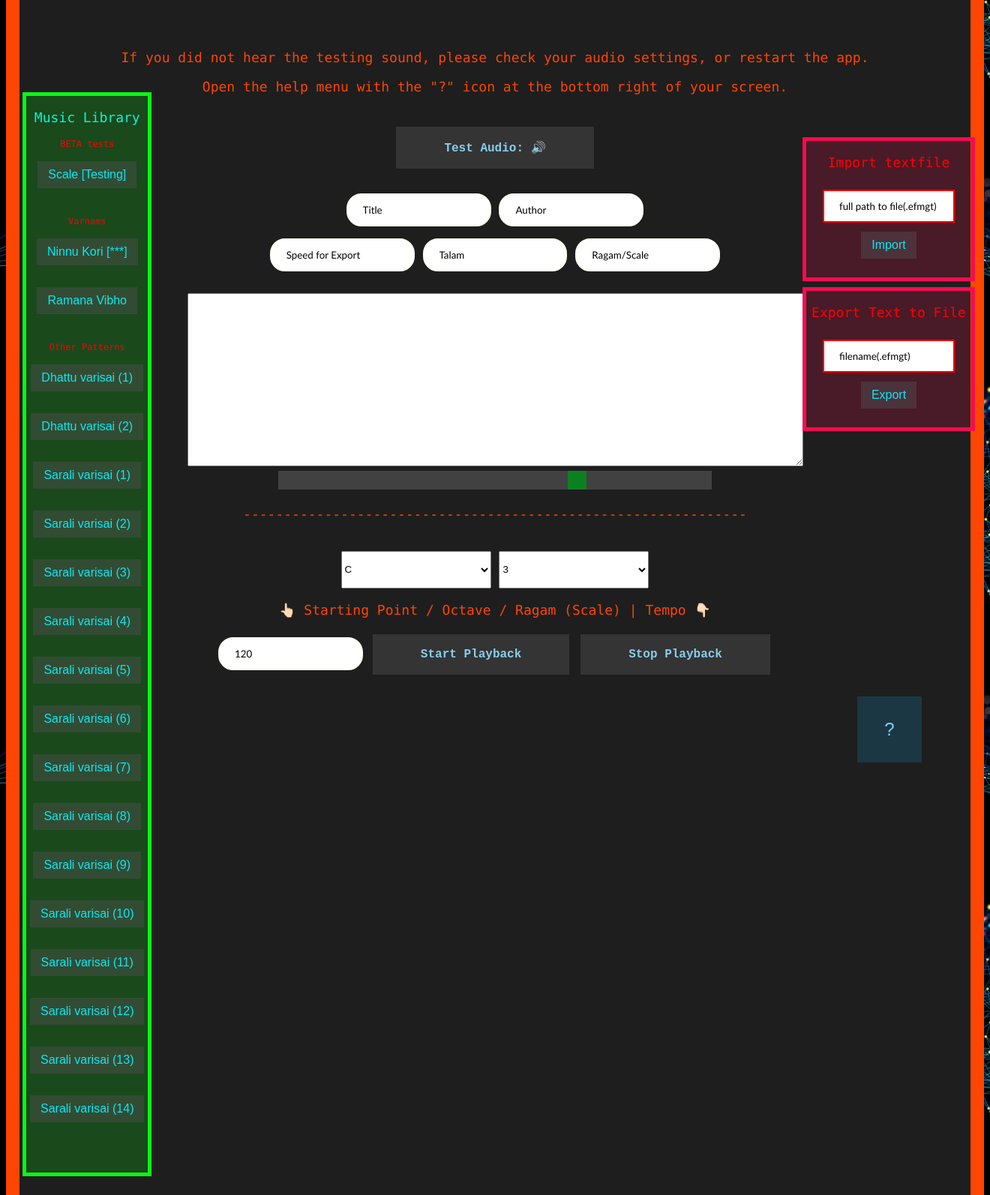
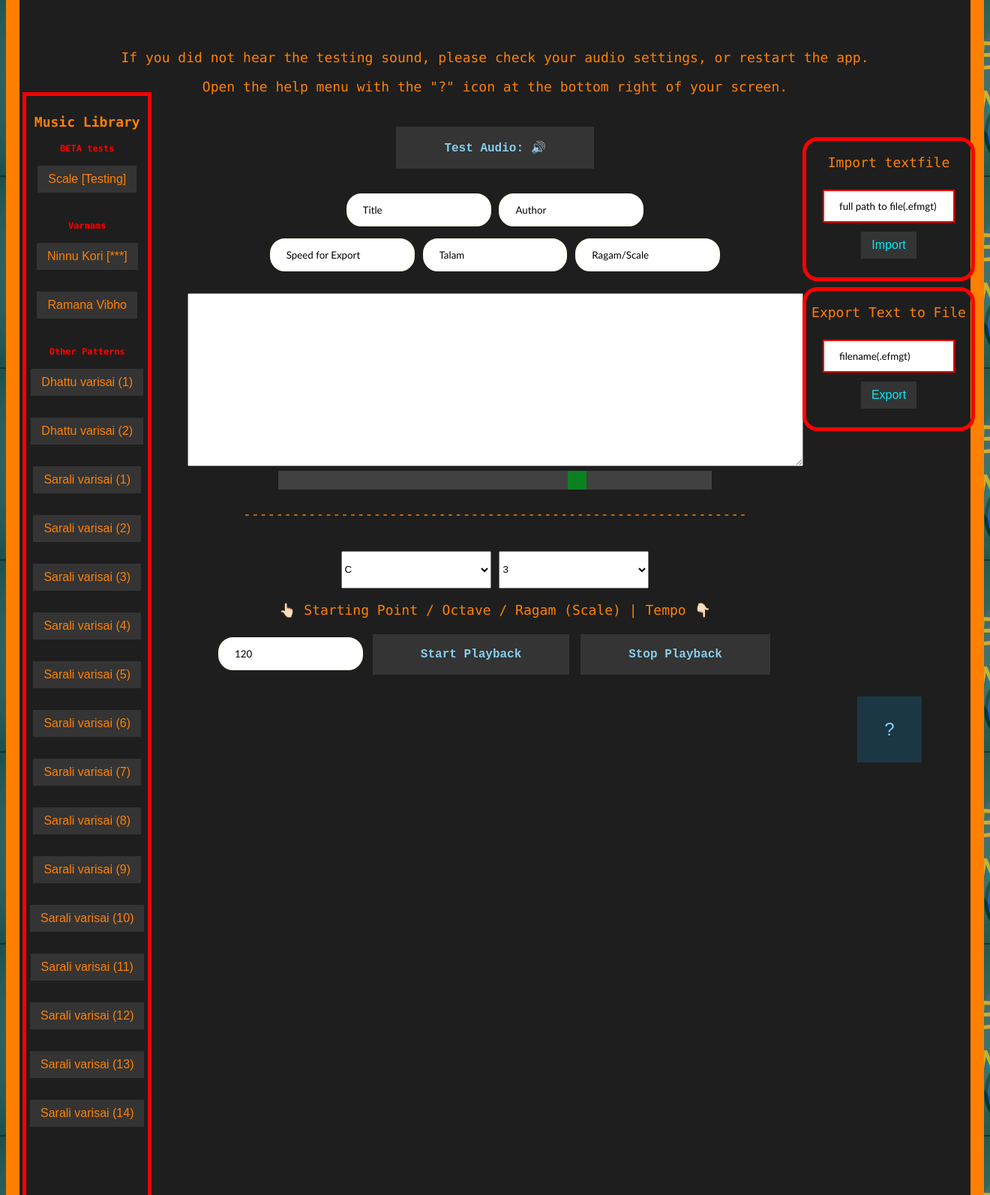
Before and after one commit to TrellixVulnTeam/MidiGen_8ER2, an Electron app: page index.html in a window 1320 px wide. Shown: the part 277-1871 px from the top of the page at 75% size. Drawn offline with Linux system fonts and the light colour scheme; no server answers.

Commit message:
New Color Changes

```diff
--- a/index.html
+++ b/index.html
@@ -3,12 +3,12 @@
 <head>
 <style>
 body {
-background-image: url("pic.jpg");
+background-image: url("icon.png");
 }
 .center {
   text-align: center;
-  border: 18px solid orangered;
-  color: orangered;
+  border: 18px solid rgb(255, 128, 0);
+  color: rgb(255, 128, 0);
   font-family: "Lucida Console", fantasy;
   height: 900vh;
   background-position: center;
@@ -65,25 +65,28 @@ background-image: url("pic.jpg");
   position:absolute;
   top: 400px;
   left: 30px;
-  border: 5px solid rgb(12, 245, 24);
-  background-color: rgba(12, 245, 24, 0.2);
+  border: 5px solid red;
 }
 
 .thexpod{
   position:absolute;
+  color: rgb(7, 234, 246);
   top: 660px;
   right: 20px;
-  border: 5px solid rgb(245, 12, 82);
-  background-color: rgba(245, 12, 82, 0.2);
+  border: 5px solid red;
   width: 220px;
+  border-radius: 20px;
+  color: rgb(7, 234, 246);
 }
 .thimpod{
   position:absolute;
+  color: rgb(7, 234, 246);
   top: 460px;
   right: 20px;
-  border: 5px solid rgb(245, 12, 82);
-  background-color: rgba(245, 12, 82, 0.2);
+  border: 5px solid red;
   width: 220px;
+  border-radius: 20px;
+  color: rgb(7, 234, 246);
 }
 .slidecontainer {
   width: 100%;
@@ -122,7 +125,7 @@ background-image: url("pic.jpg");
 
 .bbbin {
     border: 2px solid blue;
-    background-color: rgba(255, 251, 0, 0.8);
+    background-color: rgba(0, 42, 255, 0.8);
 }
 
 input[type=text] {
@@ -140,11 +143,12 @@ form {
 }
 
 </style>
+<link rel=stylesheet href=styles.css id=stylesheetpage>
 </head>
 <body>
 
 <div class=center id="newcent">
-<h1 style="color:orange; font-weight: 500; font-family: Impact, Haettenschweiler, 'Arial Narrow Bold', sans-serif; font-style: oblique; font-size:90px">MidiGen v1.0.01 BETA</h1><br>
+<h1 style="color:rgb(255, 128, 0); font-weight: 500; font-family: Impact, Haettenschweiler, 'Arial Narrow Bold', sans-serif; font-style: oblique; font-size:90px">MidiGen v1.0.01 BETA</h1><br>
 <br>
 <p>If you did not hear the testing sound, please check your audio settings, or restart the app. </p>
 <p>Open the help menu with the "?" icon at the bottom right of your screen.</p><br>
@@ -741,39 +745,39 @@ S^ N D P M G R S`
 
 </div>
 <div name="Libs" class="theLibDiv">
-    <p style="color:rgb(12, 245, 210)">Music Library</p>
+    <h4 style="color:rgb(255, 128, 0)">Music Library</p>
     <p style="font-size:8px"></p>
     <p style="color:red; font-size:12px">BETA tests</p>
-    <input type="button" value="Scale [Testing]" class="littlebutton" onclick="Scale()"> <br> <br>
+    <input type="button" value="Scale [Testing]" class="littlebutton" onclick="Scale()" style="color:rgb(255, 128, 0)"> <br> <br>
     <p style="color:red; font-size:12px">Varnams</p>
-    <input type="button" value="Ninnu Kori [***]" class="littlebutton" onclick="NinnoKoi()"> <br> <br>
-    <input type="button" value="Ramana Vibho" class="littlebutton" onclick="RamanaVibho()"> <br> <br>
+    <input type="button" value="Ninnu Kori [***]" class="littlebutton" onclick="NinnoKoi()" style="color:rgb(255, 128, 0)"> <br> <br>
+    <input type="button" value="Ramana Vibho" class="littlebutton" onclick="RamanaVibho()" style="color:rgb(255, 128, 0)"> <br> <br>
     <p style="color:red; font-size:12px">Other Patterns</p>
-    <input type="button" value="Dhattu varisai (1)" class="littlebutton" onclick="DhattuOne()"> <br> <br>
-    <input type="button" value="Dhattu varisai (2)" class="littlebutton" onclick="DhattuTwo()"> <br> <br>
-    <input type="button" value="Sarali varisai (1)" class="littlebutton" onclick="Sarali(1)"> <br> <br>
-    <input type="button" value="Sarali varisai (2)" class="littlebutton" onclick="Sarali(2)"> <br> <br>
-    <input type="button" value="Sarali varisai (3)" class="littlebutton" onclick="Sarali(3)"> <br> <br>
-    <input type="button" value="Sarali varisai (4)" class="littlebutton" onclick="Sarali(4)"> <br> <br>
-    <input type="button" value="Sarali varisai (5)" class="littlebutton" onclick="Sarali(5)"> <br> <br>
-    <input type="button" value="Sarali varisai (6)" class="littlebutton" onclick="Sarali(6)"> <br> <br>
-    <input type="button" value="Sarali varisai (7)" class="littlebutton" onclick="Sarali(7)"> <br> <br>
-    <input type="button" value="Sarali varisai (8)" class="littlebutton" onclick="Sarali(8)"> <br> <br>
-    <input type="button" value="Sarali varisai (9)" class="littlebutton" onclick="Sarali(9)"> <br> <br>
-    <input type="button" value="Sarali varisai (10)" class="littlebutton" onclick="Sarali(10)"> <br> <br>
-    <input type="button" value="Sarali varisai (11)" class="littlebutton" onclick="Sarali(11)"> <br> <br>
-    <input type="button" value="Sarali varisai (12)" class="littlebutton" onclick="Sarali(12)"> <br> <br>
-    <input type="button" value="Sarali varisai (13)" class="littlebutton" onclick="Sarali(13)"> <br> <br>
-    <input type="button" value="Sarali varisai (14)" class="littlebutton" onclick="Sarali(14)"> <br> <br>
+    <input type="button" value="Dhattu varisai (1)" class="littlebutton" onclick="DhattuOne()" style="color:rgb(255, 128, 0)"> <br> <br>
+    <input type="button" value="Dhattu varisai (2)" class="littlebutton" onclick="DhattuTwo()" style="color:rgb(255, 128, 0)"> <br> <br>
+    <input type="button" value="Sarali varisai (1)" class="littlebutton" onclick="Sarali(1)" style="color:rgb(255, 128, 0)"> <br> <br>
+    <input type="button" value="Sarali varisai (2)" class="littlebutton" onclick="Sarali(2)" style="color:rgb(255, 128, 0)"> <br> <br>
+    <input type="button" value="Sarali varisai (3)" class="littlebutton" onclick="Sarali(3)" style="color:rgb(255, 128, 0)"> <br> <br>
+    <input type="button" value="Sarali varisai (4)" class="littlebutton" onclick="Sarali(4)" style="color:rgb(255, 128, 0)"> <br> <br>
+    <input type="button" value="Sarali varisai (5)" class="littlebutton" onclick="Sarali(5)" style="color:rgb(255, 128, 0)"> <br> <br>
+    <input type="button" value="Sarali varisai (6)" class="littlebutton" onclick="Sarali(6)" style="color:rgb(255, 128, 0)"> <br> <br>
+    <input type="button" value="Sarali varisai (7)" class="littlebutton" onclick="Sarali(7)" style="color:rgb(255, 128, 0)"> <br> <br>
+    <input type="button" value="Sarali varisai (8)" class="littlebutton" onclick="Sarali(8)" style="color:rgb(255, 128, 0)"> <br> <br>
+    <input type="button" value="Sarali varisai (9)" class="littlebutton" onclick="Sarali(9)" style="color:rgb(255, 128, 0)"> <br> <br>
+    <input type="button" value="Sarali varisai (10)" class="littlebutton" onclick="Sarali(10)" style="color:rgb(255, 128, 0)"> <br> <br>
+    <input type="button" value="Sarali varisai (11)" class="littlebutton" onclick="Sarali(11)" style="color:rgb(255, 128, 0)"> <br> <br>
+    <input type="button" value="Sarali varisai (12)" class="littlebutton" onclick="Sarali(12)" style="color:rgb(255, 128, 0)"> <br> <br>
+    <input type="button" value="Sarali varisai (13)" class="littlebutton" onclick="Sarali(13)" style="color:rgb(255, 128, 0)"> <br> <br>
+    <input type="button" value="Sarali varisai (14)" class="littlebutton" onclick="Sarali(14)" style="color:rgb(255, 128, 0)"> <br> <br>
     <br> <br>
 </div>
 <div name="Import" class="thimpod">
-    <p style="color:red">Import textfile</p>
+    <p style="color: rgb(255, 128, 0);">Import textfile</p>
     <input type="text" id="thimpod" value="full path to file(.efmgt)" style="width:80%; border-radius: 0; border-color: red;"> <br>
     <input type="button" value="Import" class="littlebutton" id="iwanttoimport"><br> <br>
 </div>
 <div name="Export" class="thexpod">
-    <p style="color:red">Export Text to File</p>
+    <p style="color: rgb(255, 128, 0);">Export Text to File</p>
     <input type="text" id="thexpod" value="filename(.efmgt)" style="width:80%; border-radius: 0; border-color: red;"> <br>
     <input type="button" value="Export" class="littlebutton" id="iwanttoexport"><br> <br>
 </div>
```
